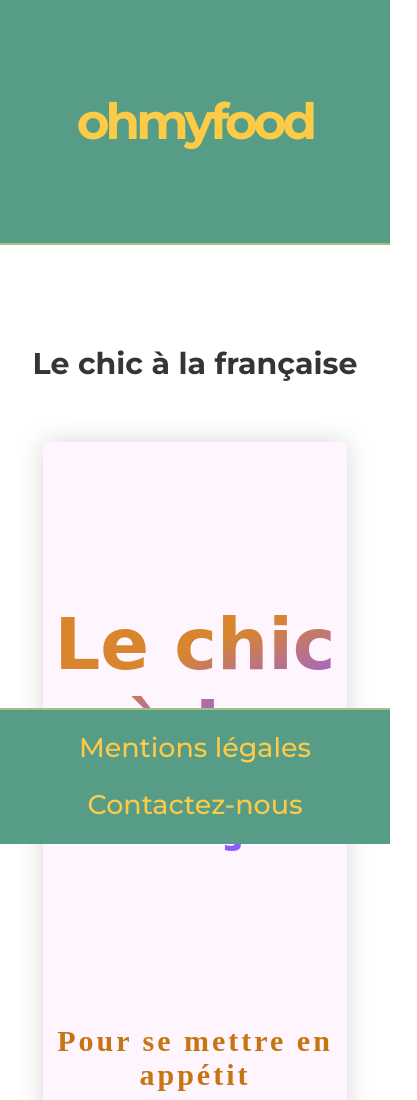
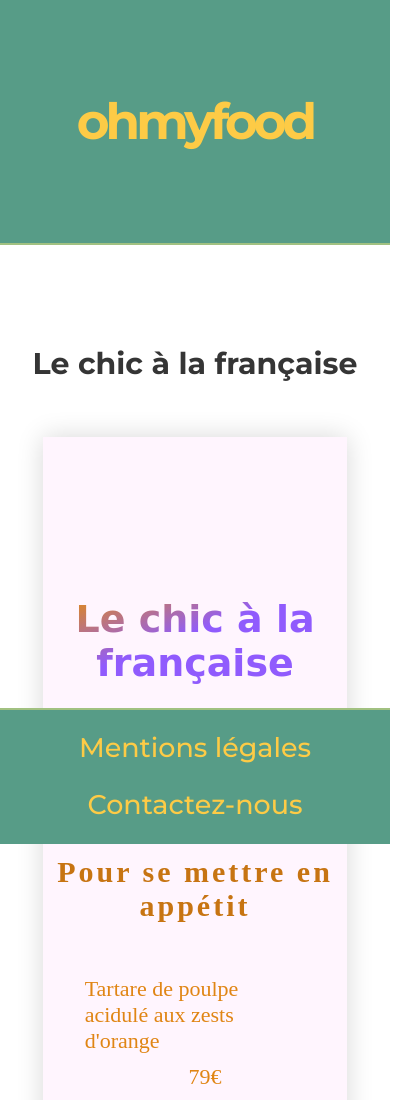
Before and after one commit to Frc-web/ohmyfood, a website: page le_chic_a_la_francaise.html in a window 390 px wide. Shown: the top 1100 px of the page, 417 px wide, since content can reach past the window. Drawn offline with Linux system fonts and the light colour scheme; a web font is replaced by a local one.

Commit message:
modification responsive le chic

```diff
--- a/sass/pages/_le_chic.scss
+++ b/sass/pages/_le_chic.scss
@@ -64,10 +64,14 @@
     font-size: 32px;
   }
 
-@media screen and (max-width: 1024px) {
+  @media screen and (max-width: 1024px) {
+    .head-le-chic-title {
+            font-size: 60px;
+        }
+
     .le-chic-separation {
         img {
-            width: 30%;
+            width: 23%;
         }
         h3 {
             font-size: 35px;
@@ -76,15 +80,13 @@
 }
 
 @media screen and (max-width: 700px) {
-    .head-le-chic {
-        &__title {
-            font-size: 22px;
-        }
+    .head-le-chic-title {
+        font-size: 50px;
     }
 
     .le-chic-separation {
         img {
-            width: 20%;
+            width: 17%;
         }
         h3 {
             font-size: 30px;
@@ -93,11 +95,9 @@
 }
 
 @media screen and (max-width: 500px) {
-    .head-le-chic {
-        &__title {
-            font-size: 45px;
+    .head-le-chic-title {
+            font-size: 38px;
         }
-    }
 
     .le-chic-separation {
         img {
```
Also changed, not shown: css/style.css, 1 other file.
